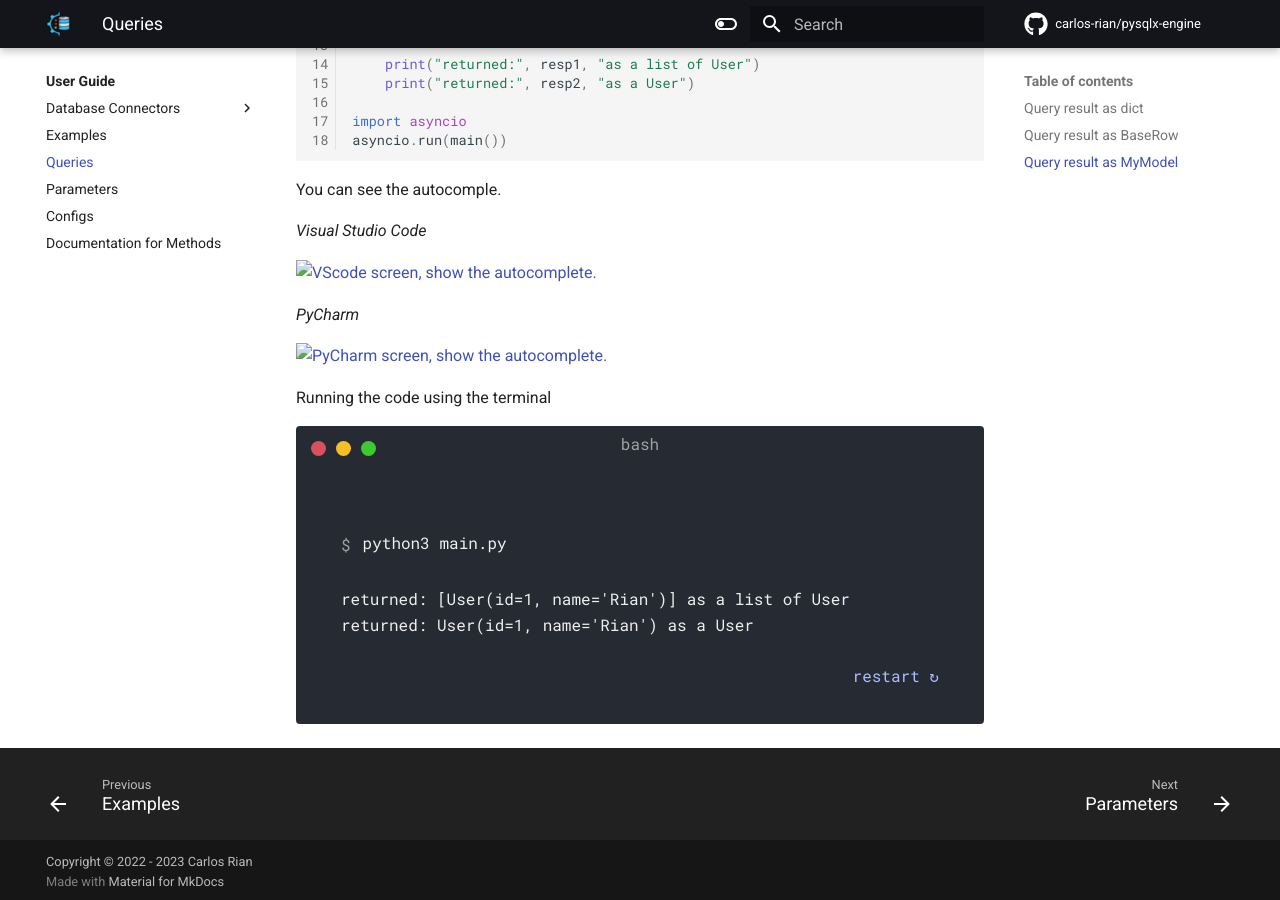
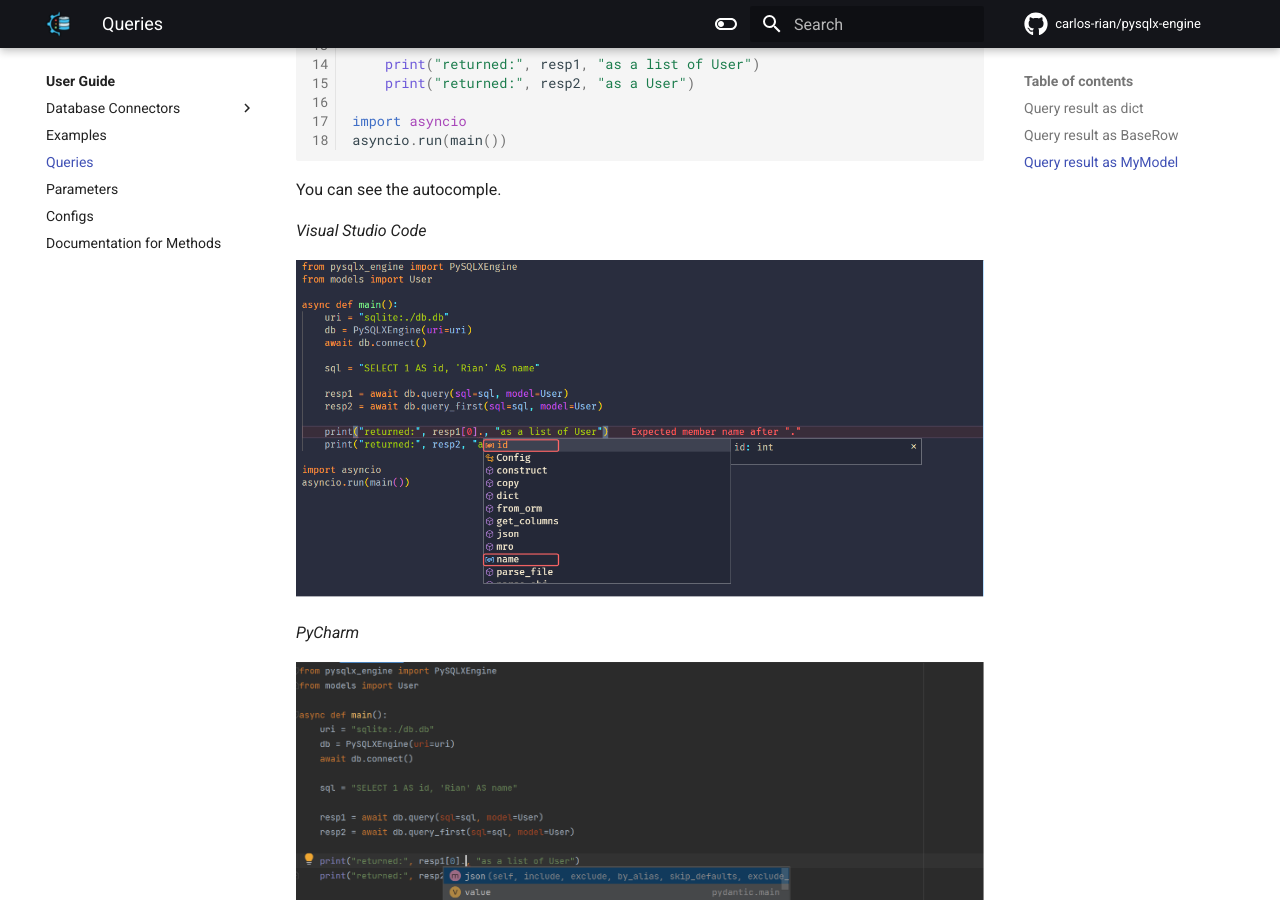
Before and after one commit to carlos-rian/pysqlx-engine, an MkDocs documentation site: the page built from docs/user_guide/queries.md, in a window 1280 px wide and 900 px high, scrolled down 3440 px. Built offline with MkDocs 1.6.1 and Material for MkDocs 9.7.7, drawn with Linux system fonts in a browser that asks for light colours; comment, search, counter and statistics services are not loaded.

Commit message:
Update queries.md

```diff
--- a/docs/user_guide/queries.md
+++ b/docs/user_guide/queries.md
@@ -219,11 +219,11 @@ You can see the autocomple.
 
 *Visual Studio Code*
 
-<img src="../img/autocomplete_your_model_vscode.png" alt="VScode screen, show the autocomplete.">
+<img src="./img/autocomplete_your_model_vscode.png" alt="VScode screen, show the autocomplete.">
 
 *PyCharm*
 
-<img src="../img/autocomplete_your_model_pycharm.png" alt="PyCharm screen, show the autocomplete.">
+<img src="./img/autocomplete_your_model_pycharm.png" alt="PyCharm screen, show the autocomplete.">
 
 
 Running the code using the terminal
```
